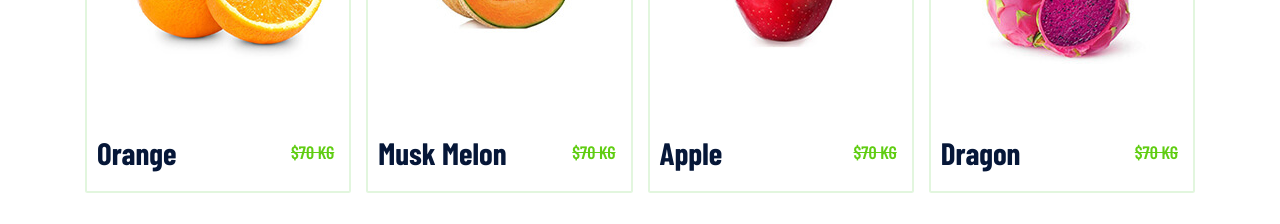
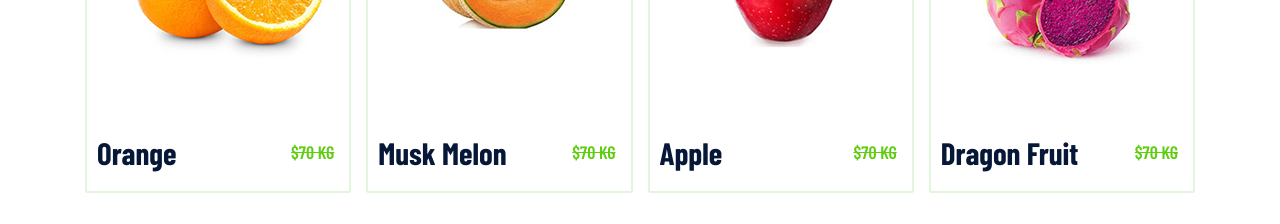
Before and after one commit to Rajat-7271/Business-Portfolio-Website, a plain HTML site: page index.html in a window 1280 px wide. Shown: the part 2240-2464 px from the top of the page. Drawn offline with nearby package versions, Linux system fonts and the light colour scheme; a web font is replaced by a local one.

Commit message:
Update index.html
Dragon to Dragon Fruit

```diff
--- a/index.html
+++ b/index.html
@@ -253,7 +253,7 @@
                             <img src="images/products/product-4.jpg" class="img-fluid">
                         </div>
                         <div class="d-flex align-items-center justify-content-between">
-                            <h3>Dragon</h3>
+                            <h3>Dragon Fruit</h3>
                             <span>$70 KG</span>
                         </div>
                         <div class="product-detail">
```
